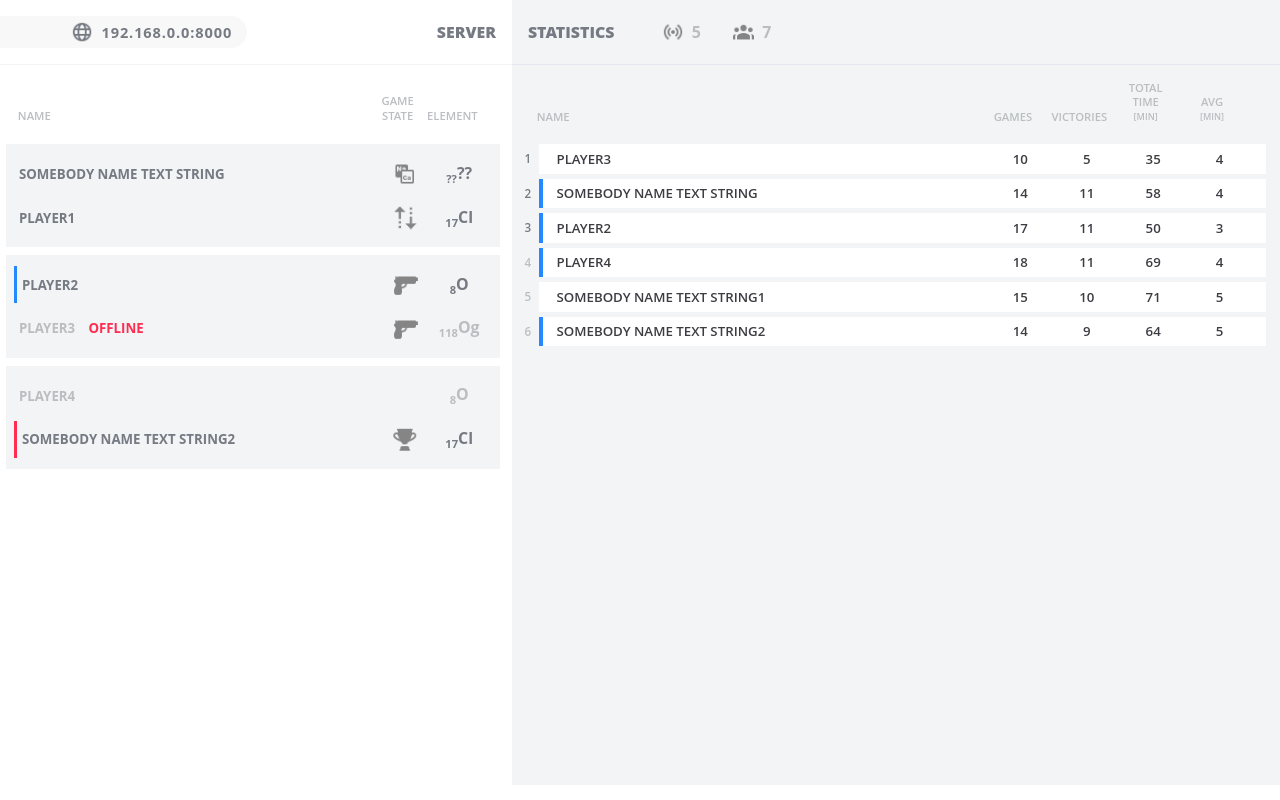
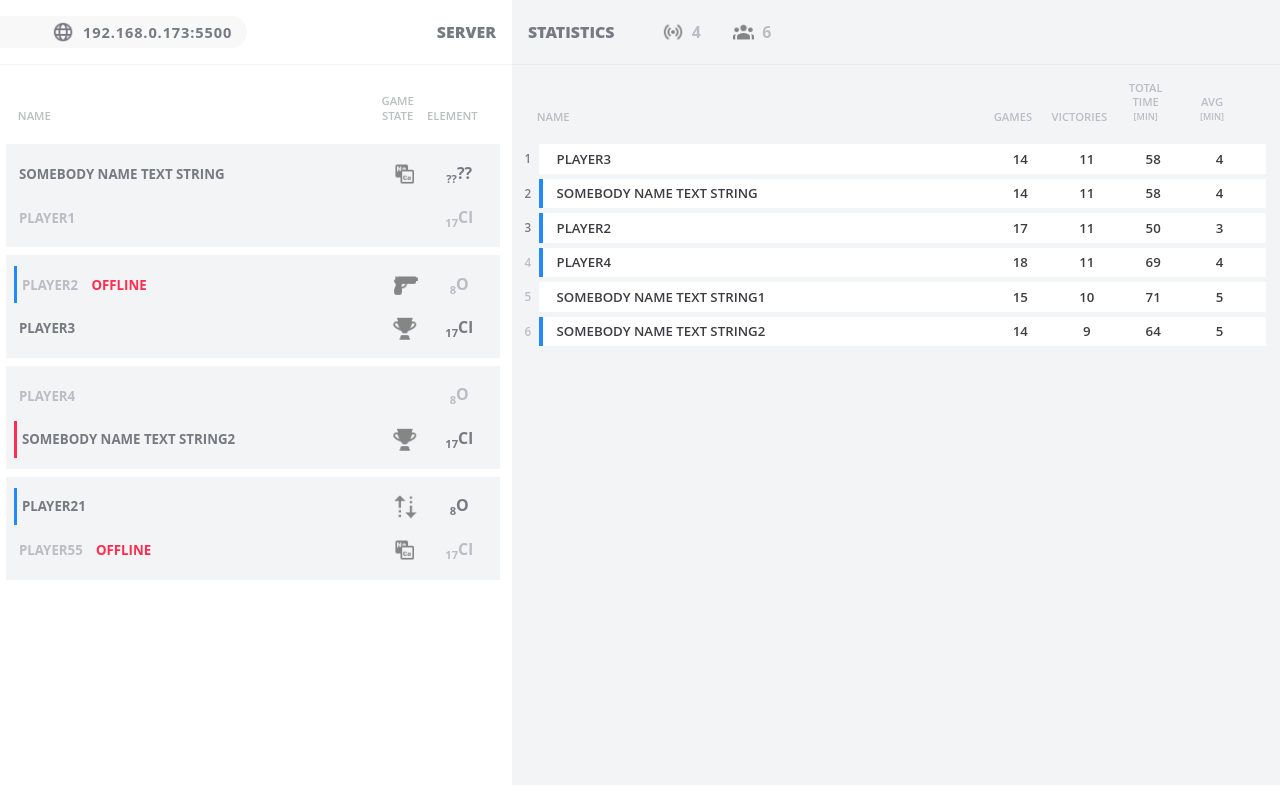
Before and after one commit to AnastasiyaRychkova/OrbitalBattleship, a website with bundled scripts: page admin/admin.html in a window 1280 px wide. Built offline with nearby package versions, Linux system fonts and the light colour scheme.

Commit message:
Реализует модуль обновления части окна со списком игр
	- изменен тип объекта игрока, передаваемого в метод newGame;
	- если состояние игрока не относится к игровым, то имя и элемент остаются, состояние меняется на void, а сама строка становится неактивной.

```diff
--- a/admin/admin.html
+++ b/admin/admin.html
@@ -25,32 +25,32 @@
 				<div class="state">Game state</div>
 				<div class="element">Element</div>
 			</div>
-			<ul class="game-list scroll">
+			<ul class="game-list scroll" id="game-list">
 				<li class="game">
 					<div class="player">
 						<div class="name">Somebody name text string</div>
 						<div class="state pt"></div>
 						<div class="element"><sub>??</sub>??</div>
 					</div>
-					<div class="player">
+					<div class="player" id="g-player1" data-disable="false">
 						<div class="name">Player1</div>
 						<div class="state preparing"></div>
 						<div class="element"><sub>17</sub>Cl</div>
 					</div>
 				</li>
-				<li class="game">
-					<div class="player" data-rm="true">
-						<div class="name">Player2</div>
+				<li class="game" id="player1player2">
+					<div class="player" id="g-player2" data-online="true" data-rm="true" data-disable="false">
+						<div class="name">player2</div>
 						<div class="state match"></div>
 						<div class="element"><sub>8</sub>O</div>
 					</div>
-					<div class="player" data-offline="true">
-						<div class="name">Player3</div>
+					<div class="player" id="g-player3" data-online="false" data-rm="false" data-disable="false">
+						<div class="name">player3</div>
 						<div class="state match"></div>
 						<div class="element"><sub>118</sub>Og</div>
 					</div>
 				</li>
-				<li class="game">
+				<li class="game" id="player4player5">
 					<div class="player" data-disable="true">
 						<div class="name">Player4</div>
 						<div class="state void"></div>
--- a/admin/src/DiagramUpdater.ts
+++ b/admin/src/DiagramUpdater.ts
@@ -1,5 +1,5 @@
 import UpdaterBase from "./UpdaterBase.js";
-import { ClientData, DiagramView } from "./types.js";
+import type { ClientData, DiagramView } from "./types.js";
 import { EState, ETeam, ElemConfig, SpinState } from '../../common/general.js';
 import type { ChemicalElement, UserInfo } from '../../common/messages.js';
 
@@ -106,9 +106,6 @@ class DiagramUpdater extends UpdaterBase
 
 				case 'diagram':
 					this.updDiagram( clientData as DiagramView );
-					break;
-
-				default:
 					break;
 			}
 
--- /dev/null
+++ b/admin/src/GameUpdater.ts
@@ -0,0 +1,112 @@
+import UpdaterBase from "./UpdaterBase.js";
+import EState from "../../common/EState.js";
+import type { PlayerGameInfo, ClientData } from './types.js';
+import { ChemicalElement } from "../../common/messages.js";
+import { ETeam } from "../../common/ETeam.js";
+
+class GameUpdater extends UpdaterBase
+{
+
+	private list: HTMLUListElement;
+
+	constructor( address: string )
+	{
+		super();
+
+		( document.querySelector( '.ipv4-address > span' ) as HTMLSpanElement ).textContent = address;
+
+		this.list = document.getElementById( 'game-list' ) as HTMLUListElement;
+	}
+
+	newGame( gameId: string, player1: PlayerGameInfo, player2: PlayerGameInfo ): void
+	{
+		if ( document.getElementById( gameId ) != null )
+			return;
+
+		if ( player1.team !== ETeam.Actinoids )
+			[ player1, player2 ] = [ player2, player1 ];
+
+		this.list.insertAdjacentHTML(
+			"beforeend",
+			`<li class="game" id="${gameId}">\
+			\n	<div class="player" id="${'g-'+player1.name}" data-online="${player1.bIsOnline}" data-rm="${player1.rightMove}" data-disable="false">\
+			\n		<div class="name">${player1.name}</div>\
+			\n		<div class="state ${EState[player1.state].toLowerCase()}"></div>\
+			\n		<div class="element"><sub>${player1.element.number}</sub>${player1.element.symbol}</div>\
+			\n	</div>\
+			\n	<div class="player" id="${'g-'+player2.name}" data-online="${player2.bIsOnline}" data-rm="${player2.rightMove}" data-disable="false">\
+			\n		<div class="name">${player2.name}</div>\
+			\n		<div class="state ${EState[player2.state].toLowerCase()}"></div>\
+			\n		<div class="element"><sub>${player2.element.number}</sub>${player2.element.symbol}</div>\
+			\n	</div>\
+			\n</li>`
+		)
+	}
+
+	removeGame( gameId: string ): void
+	{
+		const game: HTMLElement | null = document.getElementById( gameId );
+
+		if ( game == null )
+			return;
+
+		game.remove();
+	}
+
+	updateClient( name: string, bIsOnline: boolean ): void
+	{
+		const client: HTMLElement | null = document.getElementById( 'g-'+name );
+
+		if ( client == null )
+			return;
+
+		client.setAttribute( 'data-online', bIsOnline.toString() );
+	}
+
+	updatePlayer( player: ClientData ): void
+	{
+		const client: HTMLElement | null = document.getElementById( 'g-'+player.name );
+
+		if ( client == null )
+			return;
+
+		// Если клиент покинул игру
+		if ( player.state !== undefined && player.state < EState.PeriodicTable )
+		{
+			client.id = '';
+			client.setAttribute( 'data-disable', 'true' );
+			( client.getElementsByClassName( 'state' )[0] as HTMLElement ).className = 'state void';
+			return;
+		}
+
+		for (const prop in player) {
+			const clientInfo = player[ prop as keyof ClientData ];
+			if ( clientInfo === undefined )
+				continue;
+
+			switch ( prop ) {
+				case 'bIsOnline':
+					client.setAttribute( 'data-online', clientInfo.toString() );
+					break;
+
+				case 'state':
+					const state: HTMLElement = ( client.getElementsByClassName( 'state' )[0] ) as HTMLElement;
+					state.className = 'state ' + EState[ clientInfo as EState ].toLowerCase();
+					break;
+
+				case 'element':
+					const element: HTMLElement = ( client.getElementsByClassName( 'element' )[0] ) as HTMLElement;
+					const elementInfo: ChemicalElement = clientInfo as ChemicalElement;
+					element.innerHTML = `<sub>${elementInfo.number}</sub>${elementInfo.symbol}`;
+					break;
+
+				case 'rightMove':
+					client.setAttribute( 'data-rm', clientInfo.toString() );
+					break;
+			}
+		}
+	}
+}
+
+
+export default GameUpdater;
--- a/admin/src/UpdaterBase.ts
+++ b/admin/src/UpdaterBase.ts
@@ -1,4 +1,4 @@
-import type { ClientData, ClientStatistics } from './types.js';
+import type { ClientData, ClientStatistics, PlayerGameInfo } from './types.js';
 import { UserInfo } from '../../common/messages.js';
 
 class UpdaterBase
@@ -49,7 +49,7 @@ class UpdaterBase
 	 * @param player1 Первый участник
 	 * @param player2 Второй участник
 	 */
-	newGame( gameId: string, player1: UserInfo, player2: UserInfo ): void
+	newGame( gameId: string, player1: PlayerGameInfo, player2: PlayerGameInfo ): void
 	{
 		console.log( 'Error: newGame: Updater has no this method realization\n', gameId, player1, player2 );
 	}
--- a/admin/src/admin.ts
+++ b/admin/src/admin.ts
@@ -1,10 +1,62 @@
-import StatUpdater from "./StatUpdater.js";
+import GameUpdater from "./GameUpdater.js";
+import EState from "../../common/EState.js";
+import { ETeam } from "../../common/ETeam.js";
 
-const updater: StatUpdater = new StatUpdater();
+const updater: GameUpdater = new GameUpdater( '192.168.0.173:5500');
 
 console.log( 'Updater ready!' );
 
-updater.updateClient(
+updater.newGame(
+	'player21player55',
+	{
+		name: 'player55',
+		bIsOnline: false,
+		state: EState.PeriodicTable,
+		team: ETeam.Lanthanoids,
+		element: {
+			number: 17,
+			name: 'Chlor',
+			symbol: 'Cl',
+		},
+		rightMove: false,
+	},
+	{
+		name: 'player21',
+		bIsOnline: true,
+		state: EState.Preparing,
+		team: ETeam.Actinoids,
+		element: {
+			number: 8,
+			name: 'Oxygen',
+			symbol: 'O',
+		},
+		rightMove: true,
+	}
+);
+
+updater.updateClient( 'player2', false );
+updater.updatePlayer(
+	{
+		name: 'player3',
+		bIsOnline: true,
+		state: EState.Celebration,
+		element: {
+			number: 17,
+			name: 'Chlor',
+			symbol: 'Cl',
+		},
+		diagramCheck: true,
+	}
+);
+
+updater.updatePlayer(
+	{
+		name: 'player1',
+		state: EState.Online,
+	}
+);
+
+/* updater.updateClient(
 	'Player3',
 	false,
 	{
@@ -19,7 +71,7 @@ updater.updateClient(
 	}
 );
 
-updater.updateClientCounter( 5, 7 );
+updater.updateClientCounter( 5, 7 ); */
 
 /* updater.updateDiagramHidden( false, {
 	client: {
--- a/admin/style/server.module.css
+++ b/admin/style/server.module.css
@@ -125,12 +125,12 @@
 	background-color: var(--b-g3);
 }
 
-.player[data-offline="true"]
+.player[data-online="false"]
 {
 	color: var(--disable);
 }
 
-.player[data-offline="true"] .name::after
+.player[data-online="false"] .name::after
 {
 	margin-left: 1em;
 	color: var(--red);
```
Also changed, not shown: admin/src/types.ts (+10 -0 lines).
